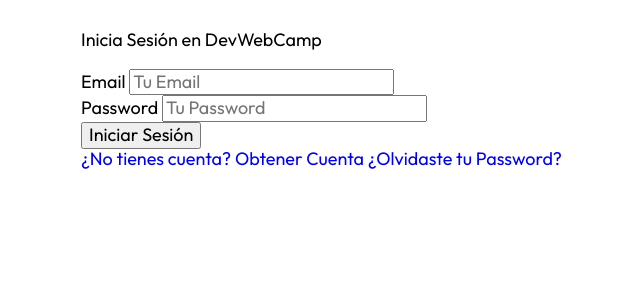
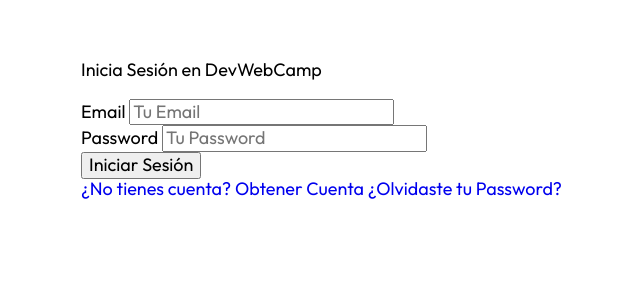
Before and after one commit to danieltealdi/DevWebCamp, a PHP site: template views/auth/login.php in a window 1280 px wide. Shown: the top 300 px of the page, without its empty margins (259-899 px from the left). Run offline with PHP 8.4, Linux system fonts and the light colour scheme; the template is opened without the code that fills it, so the values that code supplies are empty; some libraries are stand-ins or nearby versions.

Commit message:
hasta 673 corregido

```diff
--- a/src/scss/base/_tipografia.scss
+++ b/src/scss/base/_tipografia.scss
@@ -24,5 +24,5 @@ h3 {
 }
 
 [class$="__heading"] {
-    @include m.heanombre-pagina;
+    @include m.nombre-pagina;
 }
```
Also changed, not shown: public/build/css/app.css, 1 other file.
